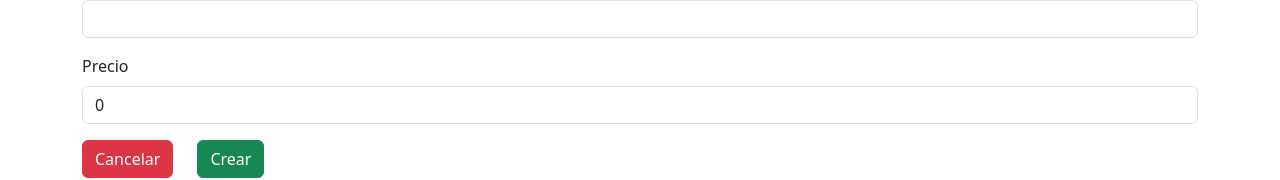
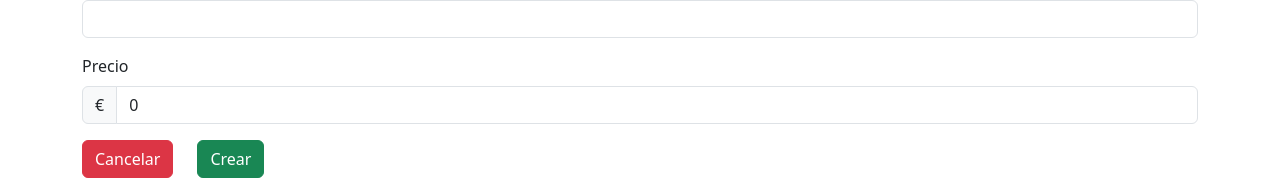
Before and after one commit to DARKATOV/portfolio-nextjs-ts, a Next.js app: page /projects/crud/new in a window 1280 px wide. Shown: the part 150-330 px from the top of the page. Built offline with nearby package versions, Linux system fonts and the light colour scheme.

Commit message:
Mejorando aspecto visual de input number.

```diff
--- a/components/Form.tsx
+++ b/components/Form.tsx
@@ -117,6 +117,8 @@ export default function Form({ formId, productForm, forNewProduct = true }: Prop
 
         <div className="mb-3">
           <label htmlFor="price" className="form-label">Precio</label>
+          <div className="input-group">
+            <span className="input-group-text">€</span>
             <input
               type="number"
               className="form-control"
@@ -127,6 +129,7 @@ export default function Form({ formId, productForm, forNewProduct = true }: Prop
               required
               autoComplete={'off'}
             />
+          </div>
         </div>
 
         <button
--- a/package.json
+++ b/package.json
@@ -1,6 +1,6 @@
 {
   "name": "portfolio-nextjs-ts",
-  "version": "1.1.4",
+  "version": "1.1.5",
   "private": true,
   "scripts": {
     "dev": "next dev",
--- a/pages/projects/crud/[id]/index.tsx
+++ b/pages/projects/crud/[id]/index.tsx
@@ -78,6 +78,8 @@ export default function ProductPage() {
 
         <div className="mb-3">
           <label htmlFor="price" className="form-label">Precio</label>
+          <div className="input-group">
+            <span className="input-group-text">€</span>
             <input
               id="price"
               type="number"
@@ -87,6 +89,7 @@ export default function ProductPage() {
               readOnly
               autoComplete={'off'}
             />
+          </div>
         </div>
 
         <Link
--- a/pages/projects/crud/index.tsx
+++ b/pages/projects/crud/index.tsx
@@ -48,7 +48,7 @@ export default function CRUD() {
           {data.map((product) => (
             <tr key={product._id}>
               <td>{product.name}</td>
-              <td>{product.price}</td>
+              <td>{product.price} €</td>
               <td>
                 <Link
                   href={`/projects/crud/${product._id}`}
--- a/styles/globals.css
+++ b/styles/globals.css
@@ -47,3 +47,12 @@ a {
 main {
   min-height: calc(100vh - 56px - 64px);
 }
+
+input::-webkit-outer-spin-button,
+input::-webkit-inner-spin-button {
+  appearance: none;
+}
+
+input[type=number] {
+  appearance: textfield;
+}
```
Also changed, not shown: 1 other file (tests, documents, lock files or other folders). Lines whose indentation alone changed are shown as unchanged.
